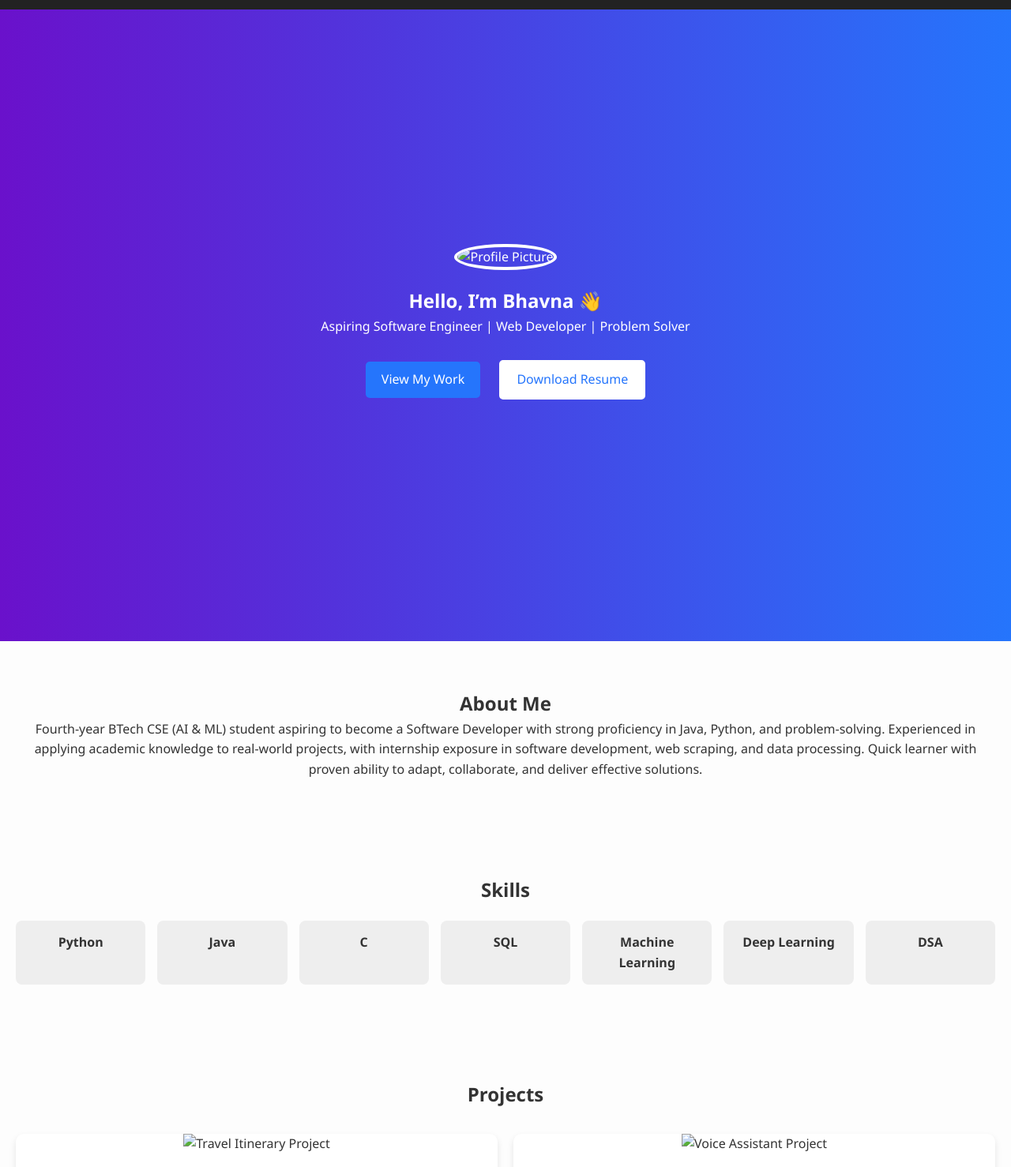
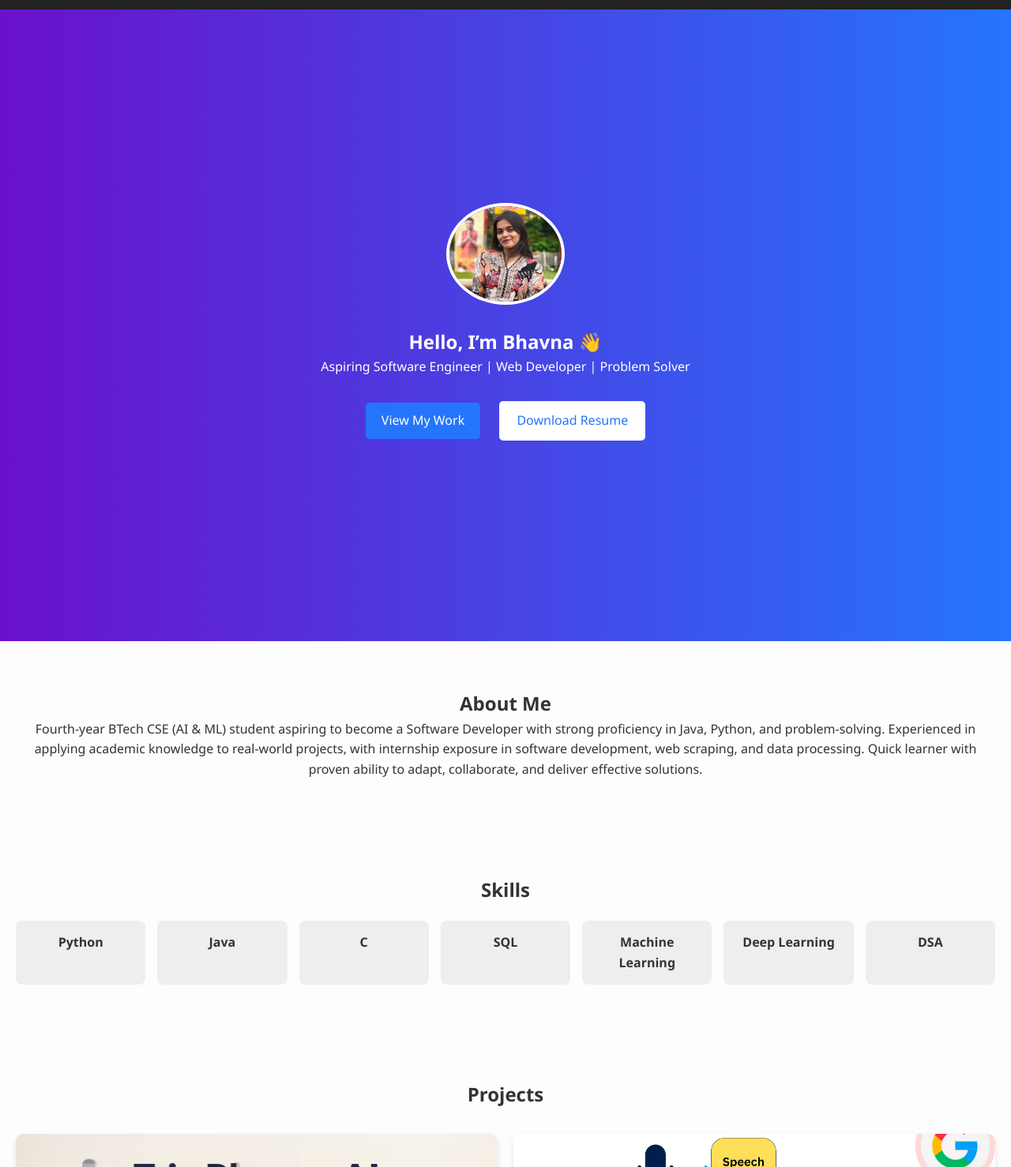
Before and after one commit to bhavnabarnwal/my-portfolio, a plain HTML site: page index.html in a window 1280 px wide. Shown: the part 56-1534 px from the top of the page at 79% size. Drawn offline with Linux system fonts and the light colour scheme.

Commit message:
Update index.html

```diff
--- a/index.html
+++ b/index.html
@@ -28,7 +28,7 @@
   <!-- Hero Section -->
   <section id="hero">
     <div class="hero-content">
-      <img src="images/profile.jpg" alt="Profile Picture" class="profile-pic">
+      <img src="profile.jpg" alt="Profile Picture" class="profile-pic">
       <h2>Hello, I’m Bhavna 👋</h2>
       <p>Aspiring Software Engineer | Web Developer | Problem Solver</p>
       <div class="hero-buttons">
@@ -69,7 +69,7 @@ deliver effective solutions.
     <div class="projects-container">
 
       <div class="project-card">
-        <img src="images/travelitinerary.png" alt="Travel Itinerary Project">
+        <img src="travelitinerary.png" alt="Travel Itinerary Project">
         <div class="project-info">
           <h3>TravelItinerary – AI Travel Planner</h3>
           <p>
@@ -82,7 +82,7 @@ deliver effective solutions.
       </div>
 
       <div class="project-card">
-        <img src="images/voiceassistant.png" alt="Voice Assistant Project">
+        <img src="voiceassistant.png" alt="Voice Assistant Project">
         <div class="project-info">
           <h3>Voice Assistant</h3>
           <p>
@@ -102,7 +102,7 @@ deliver effective solutions.
     <h2>Contact Me</h2>
     <p>Let’s connect! 🚀</p>
     <p>Email: <a href="mailto:bhavna@example.com">bhavnabarnwal1234@gmail.com</a></p>
-    <p>LinkedIn: <a href="https://linkedin.com/in/your-link" target="_blank">linkedin.com/in/bhavna</a></p>
+    <p>LinkedIn: <a href="https://www.linkedin.com/in/bhavna-barnwal-b8508a282/" target="_blank">linkedin.com/in/bhavna</a></p>
     <p>GitHub: <a href="https://github.com/yourgithub" target="_blank">github.com/bhavna</a></p>
   </section>
 
```
